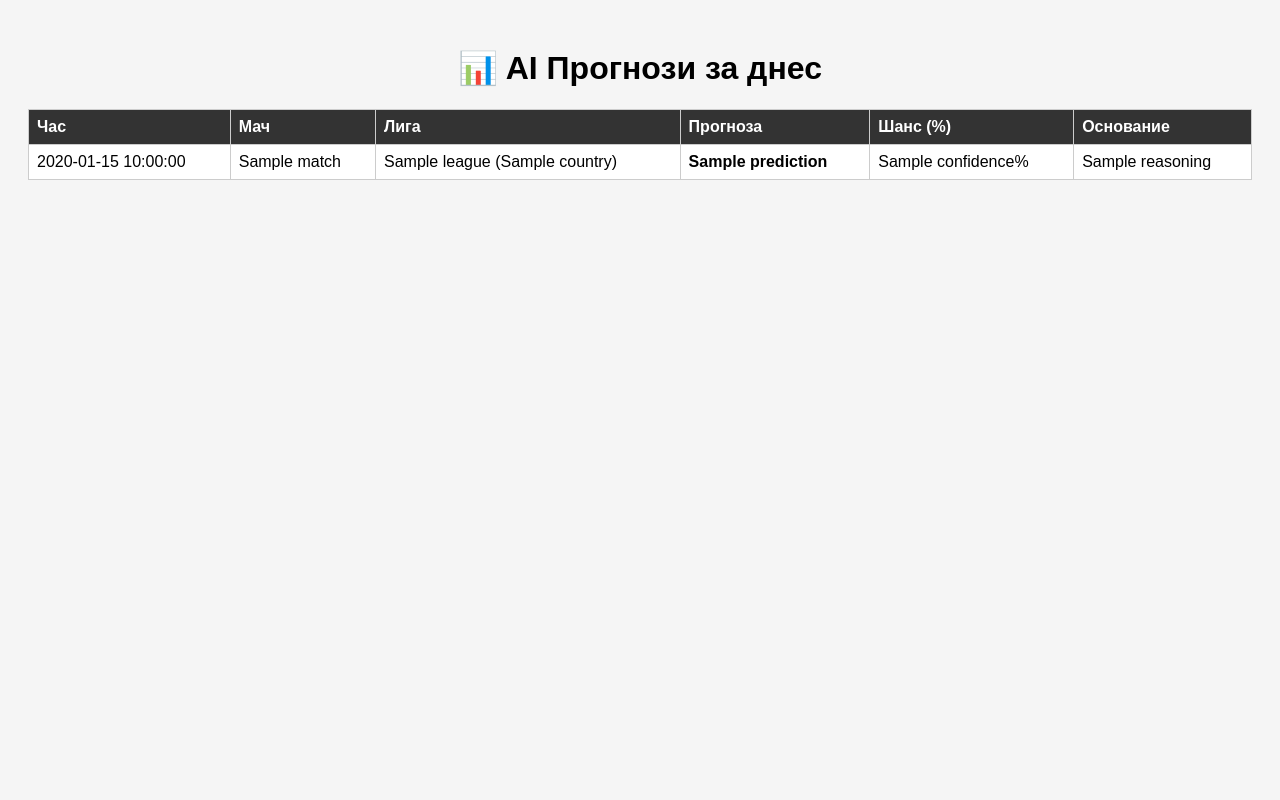
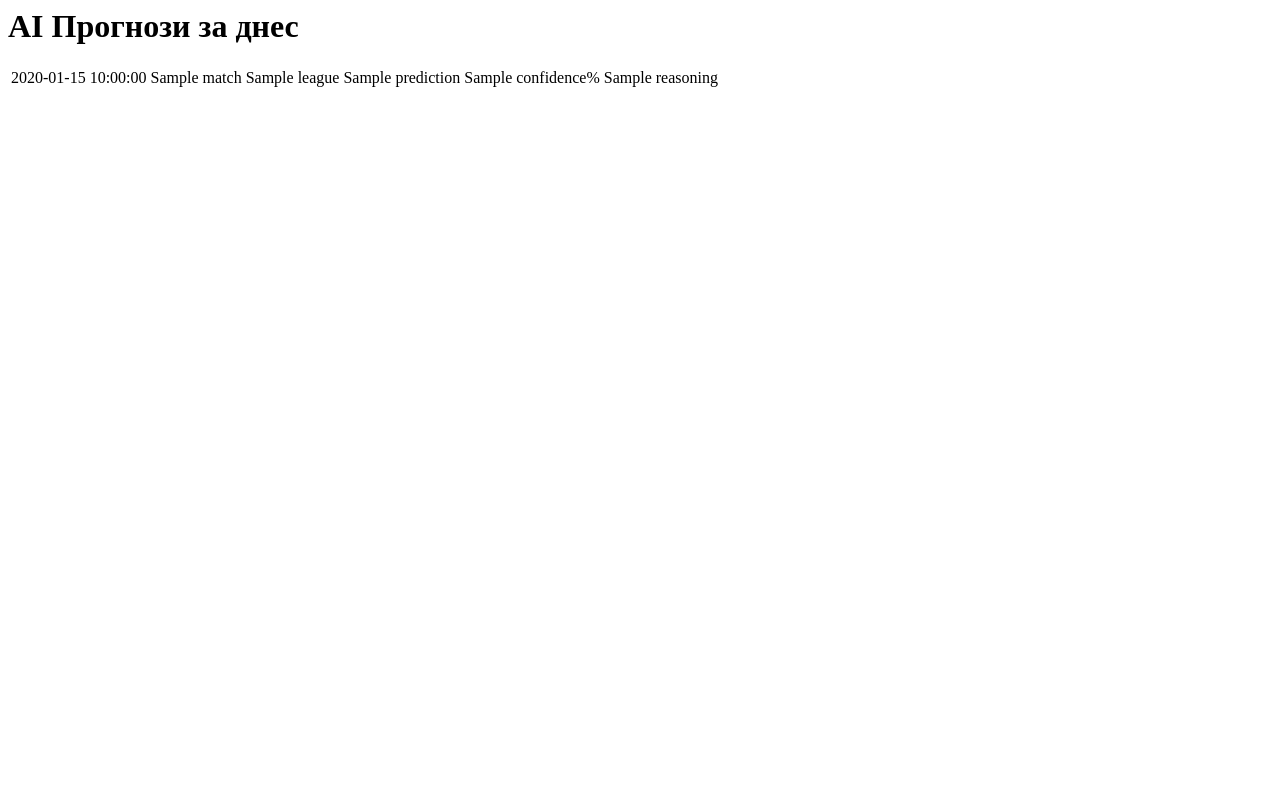
Before and after one commit to vAngelowBG/vatips, a Flask app: template templates/today.html in a window 1280 px wide. Run offline with Flask 3, Linux system fonts and the light colour scheme; the template is opened without the code that fills it: most values are stand-ins (such as "Sample title", 1, 10 or a date in 2020).

Commit message:
Add files via upload

```diff
--- a/templates/today.html
+++ b/templates/today.html
@@ -1,37 +1 @@
-<!DOCTYPE html>
-<html lang="bg">
-<head>
-    <meta charset="UTF-8">
-    <title>VABET – Прогнози за днес</title>
-    <style>
-        body { font-family: Arial; padding: 20px; background: #f5f5f5; }
-        table { border-collapse: collapse; width: 100%; background: white; }
-        th, td { border: 1px solid #ccc; padding: 8px; text-align: left; }
-        th { background-color: #333; color: white; }
-        h1 { text-align: center; }
-    </style>
-</head>
-<body>
-    <h1>📊 AI Прогнози за днес</h1>
-    <table>
-        <tr>
-            <th>Час</th>
-            <th>Мач</th>
-            <th>Лига</th>
-            <th>Прогноза</th>
-            <th>Шанс (%)</th>
-            <th>Основание</th>
-        </tr>
-        {% for t in tips %}
-        <tr>
-            <td>{{ t.time }}</td>
-            <td>{{ t.match }}</td>
-            <td>{{ t.league }} ({{ t.country }})</td>
-            <td><b>{{ t.prediction }}</b></td>
-            <td>{{ t.confidence }}%</td>
-            <td>{{ t.reasoning }}</td>
-        </tr>
-        {% endfor %}
-    </table>
-</body>
-</html>
+<h1>AI Прогнози за днес</h1><table>{% for tip in tips %}<tr><td>{{ tip.time }}</td><td>{{ tip.match }}</td><td>{{ tip.league }}</td><td>{{ tip.prediction }}</td><td>{{ tip.confidence }}%</td><td>{{ tip.reasoning }}</td></tr>{% endfor %}</table>
```
Also changed, not shown: templates/index.html (+1 -28 lines).
